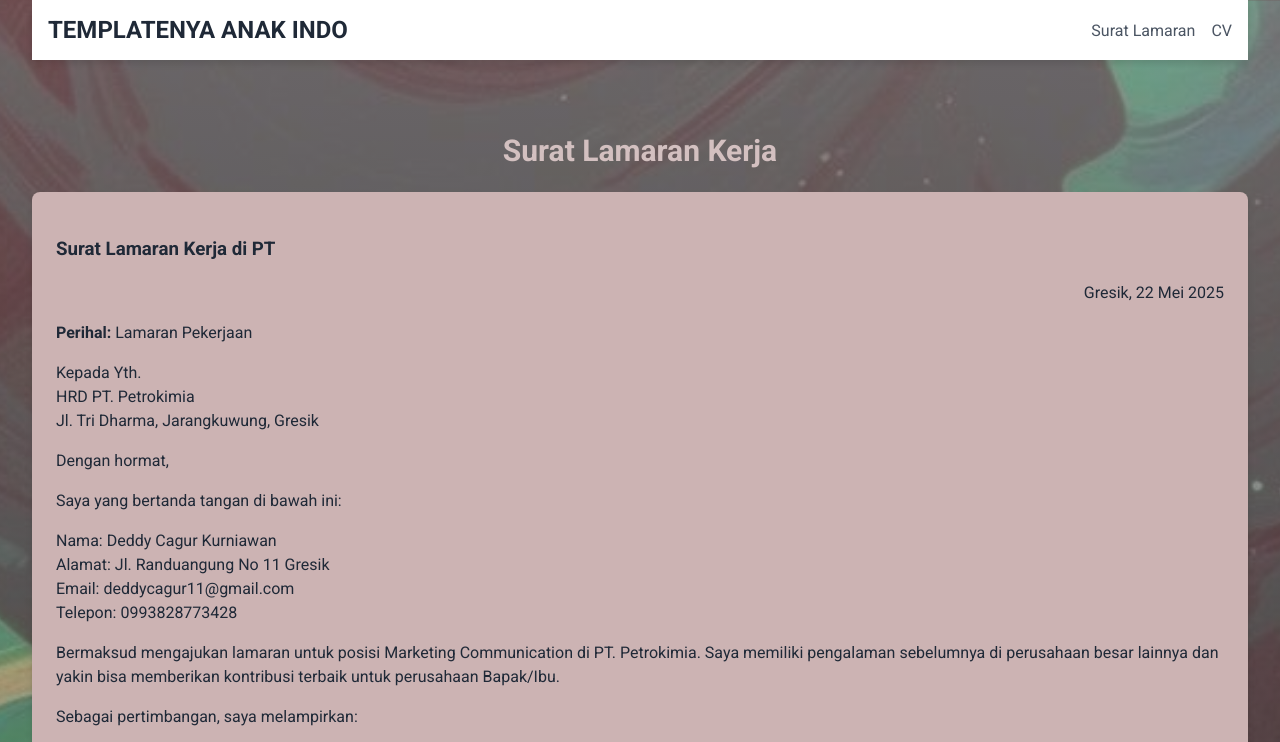
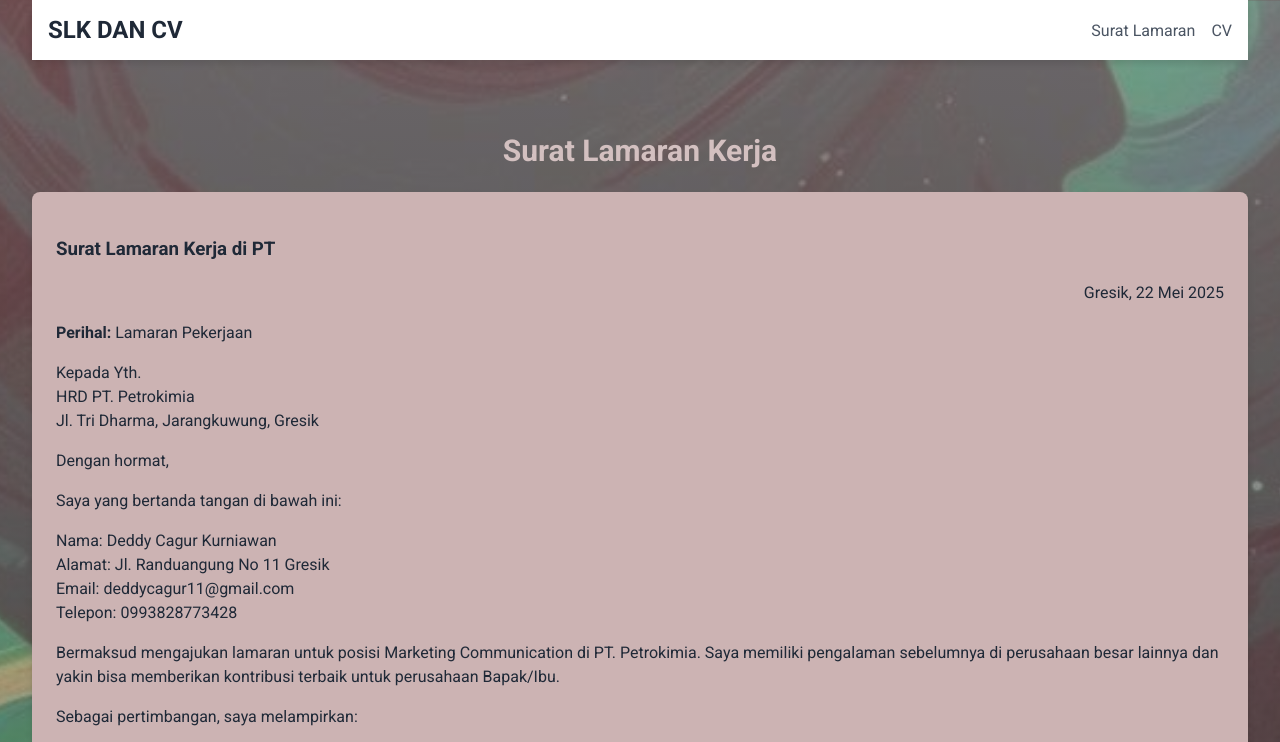
Before and after one commit to luqman1212/Kel8-Indo, a plain HTML site: page index.html in a window 1280 px wide. Shown: the top 742 px of the page. Drawn offline with Linux system fonts and the light colour scheme.

Commit message:
Update index.html

```diff
--- a/index.html
+++ b/index.html
@@ -20,7 +20,7 @@
         <div class="container">
             <nav class="navbar">
                 <div class="navbar-content">
-                    <div class="logo">TEMPLATENYA ANAK INDO</div>
+                    <div class="logo">SLK DAN CV</div>
                     <button id="hamburger-btn" class="hamburger-btn"></button>
                     <div class="nav-links">
                         <a href="#surat-lamaran" class="nav-link smooth-scroll">Surat Lamaran</a>
```
